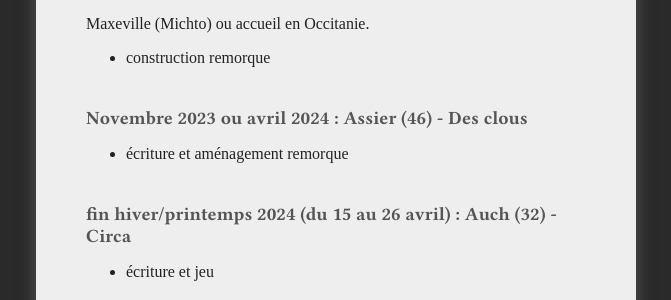
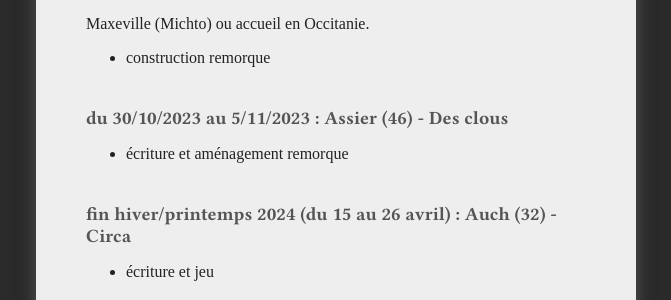
Before and after one commit to virginienokill/camera-obscura, a Jekyll site: the page built from contenu/production.md, in a window 1280 px wide and 900 px high, scrolled down 1789 px. Shown: the part 153-453 px from the top of the window, without its empty margins (304-975 px from the left). Built offline with Jekyll 4.4.1, drawn with Linux system fonts in a browser that asks for light colours; some web fonts are replaced; our own code applies the rules of GitHub Pages for plain Markdown files; the repository's description, which GitHub fills in, is left out.

Commit message:
Update production.md

```diff
--- a/contenu/production.md
+++ b/contenu/production.md
@@ -76,7 +76,7 @@
 Maxeville (Michto) ou accueil en Occitanie.
 - construction remorque
 
-### Novembre 2023 ou avril 2024 : Assier (46) - Des clous
+### du 30/10/2023 au 5/11/2023 : Assier (46) - Des clous
 - écriture et aménagement remorque
 
 ### fin hiver/printemps 2024 (du 15 au 26 avril) : Auch (32) - Circa
```
